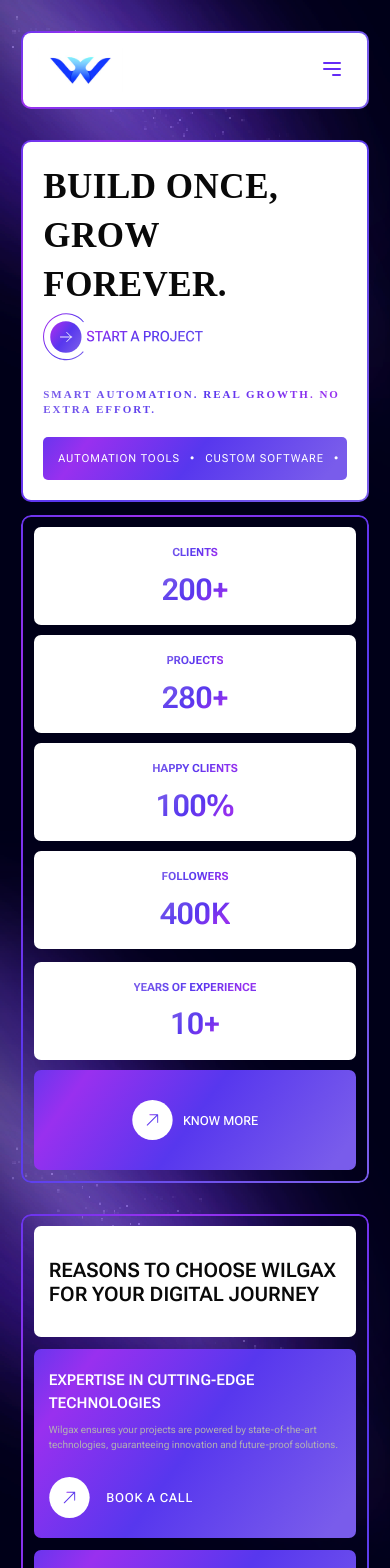
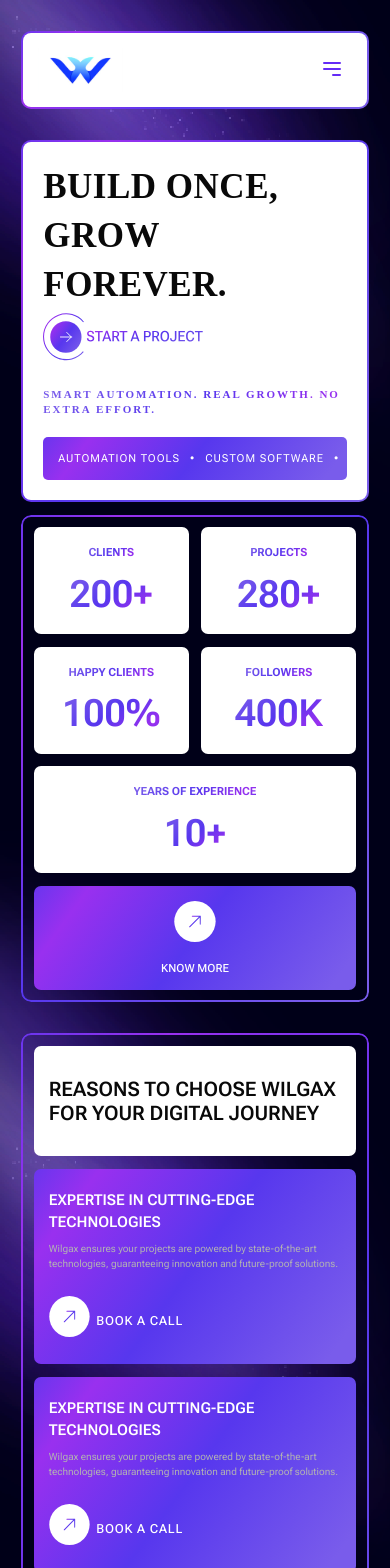
Before and after one commit to Pramay-vlog/wilgax-portfolio, a React (Vite) app: page / in a window 390 px wide. Shown: the top 1568 px of the page. Built offline with nearby package versions, Linux system fonts and the light colour scheme; a web font is replaced by a local one.

Commit message:
feat: add flex-center-sh class for improved layout and responsiveness

```diff
--- a/src/Components/SubHero/SubHero.css
+++ b/src/Components/SubHero/SubHero.css
@@ -64,6 +64,12 @@
     margin-right: 1rem;
 }
 
+.flex-center-sh {
+    display: flex;
+    justify-content: center;
+    align-items: center;
+}
+
 /* Desktop */
 @media (min-width: 820px) {
     .sub-hero {
@@ -84,26 +90,24 @@
 }
 
 /* Tablet / Mobile */
-@media (max-width: 819px) {
-    .sub-hero {
-        margin: 0 2.125rem 3.125rem 2.125rem;
-    }
+@media (min-width: 479px) and (max-width: 819px) {
 
     .f1 {
         display: flex;
         flex-wrap: wrap;
-        gap: 1rem;
+        gap: 1.25rem;
         width: 100%;
     }
 
     .f1 .child-articales {
         flex: 1 1 calc(50% - 0.625rem);
+        min-width: 0;
     }
 
     .f2 {
         display: flex;
         flex-direction: column;
-        gap: 1rem;
+        gap: 1.25rem;
         width: 100%;
     }
 
@@ -125,3 +129,48 @@
         font-size: 3rem;
     }
 }
+
+@media (max-width: 819px) {
+    .sub-hero {
+        margin: 0 2.125rem 3.125rem 2.125rem;
+    }
+}
+
+@media (max-width: 480px) {
+    .f2 {
+        display: flex;
+        flex-direction: column;
+        gap: 1.25rem;
+        width: 100%;
+    }
+
+    .f1 .child-articales {
+        flex: 1 1 calc(50% - 0.625rem);
+        min-width: 0;
+    }
+
+    .f2 .child-articales {
+        width: 100%;
+        flex: 1 1 100%;
+    }
+
+    .know-more {
+        flex-direction: column;
+        align-items: center;
+        padding: 1.5rem 1rem;
+    }
+
+    .circle {
+        margin: 0 0 0.75rem 0;
+    }
+
+    .know-more-title {
+        text-align: center;
+        font-size: 1.125rem;
+    }
+
+    .flex-center-sh {
+        flex-wrap: wrap;
+        gap: 1.25rem;
+    }
+}
--- a/src/Components/SubHero/SubHero.jsx
+++ b/src/Components/SubHero/SubHero.jsx
@@ -11,7 +11,7 @@
 
     return (
         <section className='sub-hero gradient-border-black'>
-            <article className="flex-center f1">
+            <article className="flex-center-sh f1">
                 {subHeroContent.map((item, index) => (
                     <article className="child-articales" key={index}>
                         <h3 className='article-title'>{item.title}</h3>
@@ -21,12 +21,12 @@
             </article>
 
             <article className="f2">
-                <article className="child-articales flex-center">
+                <article className="child-articales flex-center-sh">
                     <h3 className='article-title'>Years of Experience</h3>
                     <p className='article-num'>10+</p>
                 </article>
 
-                <article className="child-articales know-more flex-center">
+                <article className="child-articales know-more flex-center-sh">
                     <img src={CircleIcon} alt="Circle Icon" className='circle' />
                     <h3 className='know-more-title'>Know More</h3>
                 </article>
```
